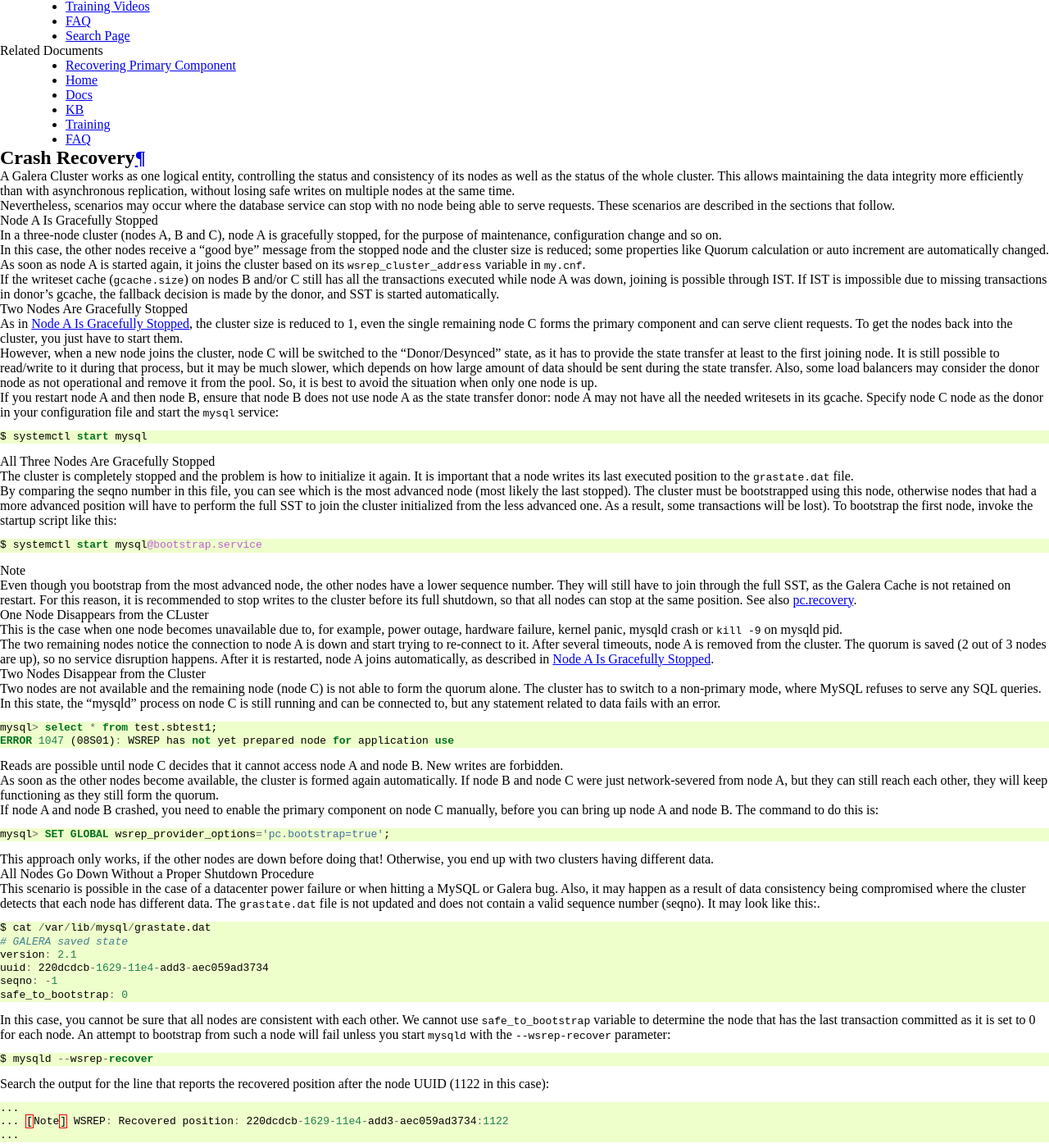
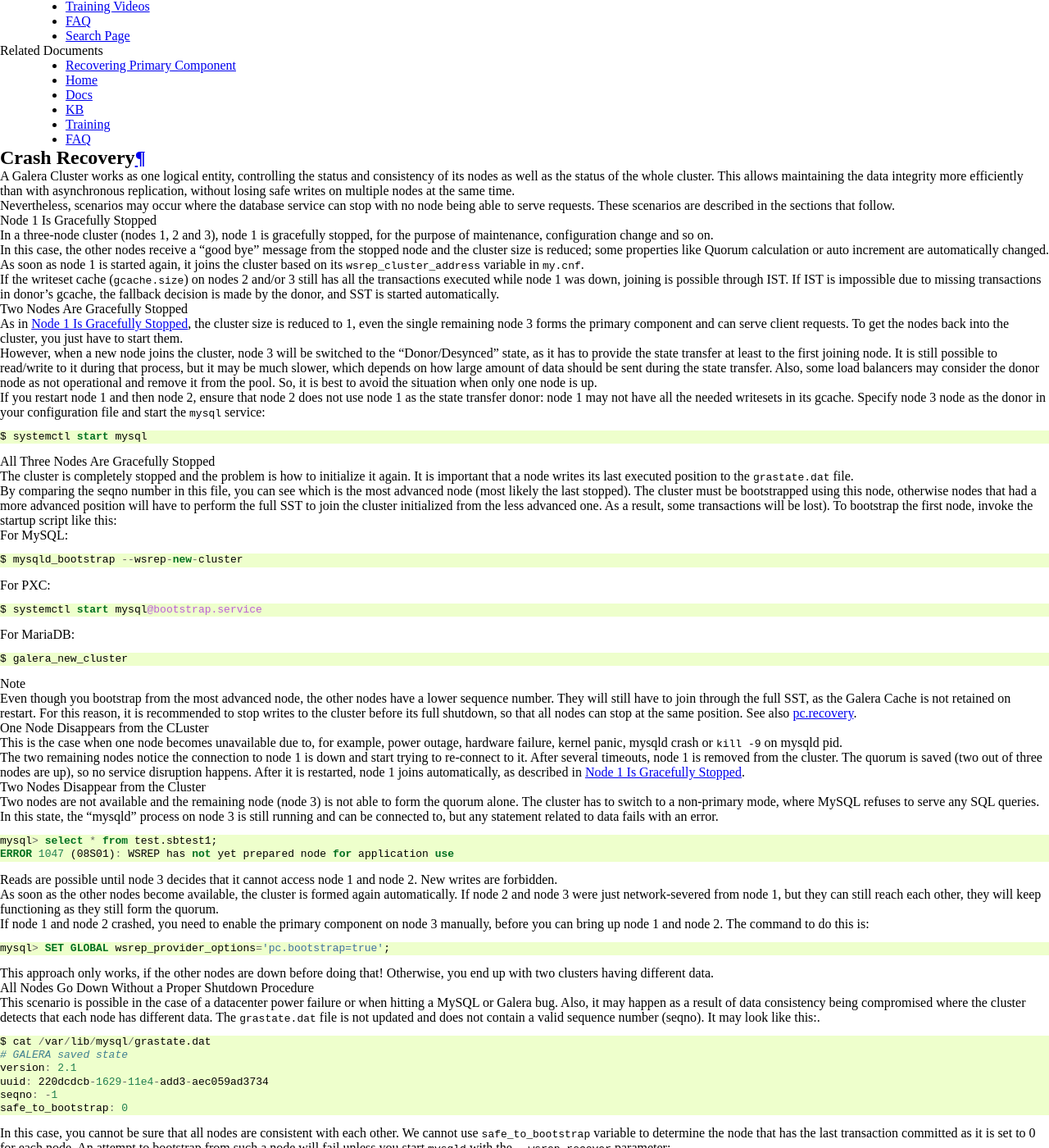
Before and after one commit to codership/documentation, a Sphinx documentation site: the page built from galeracluster/source/documentation/crash-recovery.rst, in a window 1280 px wide and 1400 px high, scrolled down 235 px. Shown: the whole window at 82% size. Built offline with Sphinx 7.4.7, drawn with Linux system fonts in a browser that asks for light colours; comment, search, counter and statistics services are not loaded; some of the changed text lies outside the part shown.

Commit message:
Issue #206. Reference to original blog post added. Bootstrap instructions for PXC and MariaDB added.

```diff
--- a/galeracluster/source/documentation/crash-recovery.rst
+++ b/galeracluster/source/documentation/crash-recovery.rst
@@ -64,24 +64,24 @@ Nevertheless, scenarios may occur where the database service can stop with no no
 
 .. _`node-a-is-gracefully-stopped`:
 .. rst-class:: section-heading
-.. rubric:: Node A Is Gracefully Stopped
+.. rubric:: Node 1 Is Gracefully Stopped
 
-In a three-node cluster (nodes A, B and C), node A is gracefully stopped, for the purpose of maintenance, configuration change and so on.
+In a three-node cluster (nodes 1, 2 and 3), node 1 is gracefully stopped, for the purpose of maintenance, configuration change and so on.
 
-In this case, the other nodes receive a “good bye” message from the stopped node and the cluster size is reduced; some properties like :term:`Quorum` calculation or auto increment are automatically changed. As soon as node A is started again, it joins the cluster based on its ``wsrep_cluster_address`` variable in ``my.cnf``.
+In this case, the other nodes receive a “good bye” message from the stopped node and the cluster size is reduced; some properties like :term:`Quorum` calculation or auto increment are automatically changed. As soon as node 1 is started again, it joins the cluster based on its ``wsrep_cluster_address`` variable in ``my.cnf``.
 
-If the writeset cache (``gcache.size``) on nodes B and/or C still has all the transactions executed while node A was down, joining is possible through :term:`IST`. If IST is impossible due to missing transactions in donor’s gcache, the fallback decision is made by the donor, and :term:`SST` is started automatically.
+If the writeset cache (``gcache.size``) on nodes 2 and/or 3 still has all the transactions executed while node 1 was down, joining is possible through :term:`IST`. If IST is impossible due to missing transactions in donor’s gcache, the fallback decision is made by the donor, and :term:`SST` is started automatically.
 
 
 .. _`two-nodes-are-gracefully-stopped`:
 .. rst-class:: section-heading
 .. rubric:: Two Nodes Are Gracefully Stopped
 
-As in :ref:`Node A Is Gracefully Stopped <node-a-is-gracefully-stopped>`, the cluster size is reduced to 1, even the single remaining node C forms the primary component and can serve client requests. To get the nodes back into the cluster, you just have to start them.
+As in :ref:`Node 1 Is Gracefully Stopped <node-a-is-gracefully-stopped>`, the cluster size is reduced to 1, even the single remaining node 3 forms the primary component and can serve client requests. To get the nodes back into the cluster, you just have to start them.
 
-However, when a new node joins the cluster, node C will be switched to the “Donor/Desynced” state, as it has to provide the state transfer at least to the first joining node. It is still possible to read/write to it during that process, but it may be much slower, which depends on how large amount of data should be sent during the state transfer. Also, some load balancers may consider the donor node as not operational and remove it from the pool. So, it is best to avoid the situation when only one node is up.
+However, when a new node joins the cluster, node 3 will be switched to the “Donor/Desynced” state, as it has to provide the state transfer at least to the first joining node. It is still possible to read/write to it during that process, but it may be much slower, which depends on how large amount of data should be sent during the state transfer. Also, some load balancers may consider the donor node as not operational and remove it from the pool. So, it is best to avoid the situation when only one node is up.
 
-If you restart node A and then node B, ensure that node B does not use node A as the state transfer donor: node A may not have all the needed writesets in its gcache. Specify node C node as the donor in your configuration file and start the ``mysql`` service:
+If you restart node 1 and then node 2, ensure that node 2 does not use node 1 as the state transfer donor: node 1 may not have all the needed writesets in its gcache. Specify node 3 node as the donor in your configuration file and start the ``mysql`` service:
 
 .. code-block:: mysql
 
@@ -96,9 +96,24 @@ The cluster is completely stopped and the problem is how to initialize it again.
 
 By comparing the seqno number in this file, you can see which is the most advanced node (most likely the last stopped). The cluster must be bootstrapped using this node, otherwise nodes that had a more advanced position will have to perform the full SST to join the cluster initialized from the less advanced one. As a result, some transactions will be lost). To bootstrap the first node, invoke the startup script like this:
 
+For MySQL:
+
+.. code-block:: mysql
+
+   $ mysqld_bootstrap --wsrep-new-cluster
+
+For PXC:
+
 .. code-block:: mysql
 
    $ systemctl start mysql@bootstrap.service
+
+For MariaDB:
+
+.. code-block:: mysql
+
+   $ galera_new_cluster
+
 
 .. note:: Even though you bootstrap from the most advanced node, the other nodes have a lower sequence number. They will still have to join through the full SST, as the Galera Cache is not retained on restart.
           For this reason, it is recommended to stop writes to the cluster before its full shutdown, so that all nodes can stop at the same position. See also :ref:`pc.recovery <pc.recovery>`.
@@ -110,25 +125,25 @@ By comparing the seqno number in this file, you can see which is the most advanc
 
 This is the case when one node becomes unavailable due to, for example, power outage, hardware failure, kernel panic, mysqld crash or ``kill -9`` on mysqld pid.
 
-The two remaining nodes notice the connection to node A is down and start trying to re-connect to it. After several timeouts, node A is removed from the cluster. The quorum is saved (2 out of 3 nodes are up), so no service disruption happens. After it is restarted, node A joins automatically, as described in :ref:`Node A Is Gracefully Stopped <node-a-is-gracefully-stopped>`.
+The two remaining nodes notice the connection to node 1 is down and start trying to re-connect to it. After several timeouts, node 1 is removed from the cluster. The quorum is saved (two out of three nodes are up), so no service disruption happens. After it is restarted, node 1 joins automatically, as described in :ref:`Node 1 Is Gracefully Stopped <node-a-is-gracefully-stopped>`.
 
 
 .. _`two-nodes-disappear-from-the-cluster`:
 .. rst-class:: section-heading
 .. rubric:: Two Nodes Disappear from the Cluster
 
-Two nodes are not available and the remaining node (node C) is not able to form the quorum alone. The cluster has to switch to a non-primary mode, where MySQL refuses to serve any SQL queries. In this state, the "mysqld" process on node C is still running and can be connected to, but any statement related to data fails with an error.
+Two nodes are not available and the remaining node (node 3) is not able to form the quorum alone. The cluster has to switch to a non-primary mode, where MySQL refuses to serve any SQL queries. In this state, the "mysqld" process on node 3 is still running and can be connected to, but any statement related to data fails with an error.
 
 .. code-block:: mysql
 
    mysql> select * from test.sbtest1;
    ERROR 1047 (08S01): WSREP has not yet prepared node for application use
 
-Reads are possible until node C decides that it cannot access node A and node B. New writes are forbidden.
+Reads are possible until node 3 decides that it cannot access node 1 and node 2. New writes are forbidden.
 
-As soon as the other nodes become available, the cluster is formed again automatically. If node B and node C were just network-severed from node A, but they can still reach each other, they will keep functioning as they still form the quorum.
+As soon as the other nodes become available, the cluster is formed again automatically. If node 2 and node 3 were just network-severed from node 1, but they can still reach each other, they will keep functioning as they still form the quorum.
 
-If node A and node B crashed, you need to enable the primary component on node C manually, before you can bring up node A and node B. The command to do this is:
+If node 1 and node 2 crashed, you need to enable the primary component on node 3 manually, before you can bring up node 1 and node 2. The command to do this is:
 
 .. code-block:: mysql
 
@@ -196,7 +211,7 @@ We can see a three node cluster with all members being up. Thanks to this featur
 
 .. _`the-cluster-loses-its-primary-state-due-to-split-brain`:
 .. rst-class:: section-heading
-.. rubric:: The cluster loses its primary state due to split brain
+.. rubric:: The Cluster Loses its Primary State Due to Split Brain
 
 Let’s assume that we have a cluster that consists of an even number of nodes: six, for example. Three of them are in one location while the other three are in another location and they lose network connectivity. It is best practice to avoid such topology: if you cannot have an odd number of real nodes, you can use an additional arbitrator (garbd) node or set a higher ``pc.weight`` to some nodes. But when the :term:`Split Brain` happens any way, none of the separated groups can maintain the quorum: all nodes must stop serving requests and both parts of the cluster will be continuously trying to re-connect.
 
@@ -212,4 +227,6 @@ After this, you are able to work on the manually restored part of the cluster, a
              Then, as the Galera replication model truly cares about data consistency: once the inconsistency is detected, nodes that cannot execute row change statement due to a data difference – an emergency shutdown will be performed and the only way to bring the nodes back to the cluster is through the full SST.
 
 
+This article is based on the blog post Galera replication - how to recover a PXC cluster by Przemysław Malkowski: `Galera replication – how to recover a PXC cluster <https://www.percona.com/blog/2014/09/01/galera-replication-how-to-recover-a-pxc-cluster/>`_
+
 .. container:: bottom-links
```
